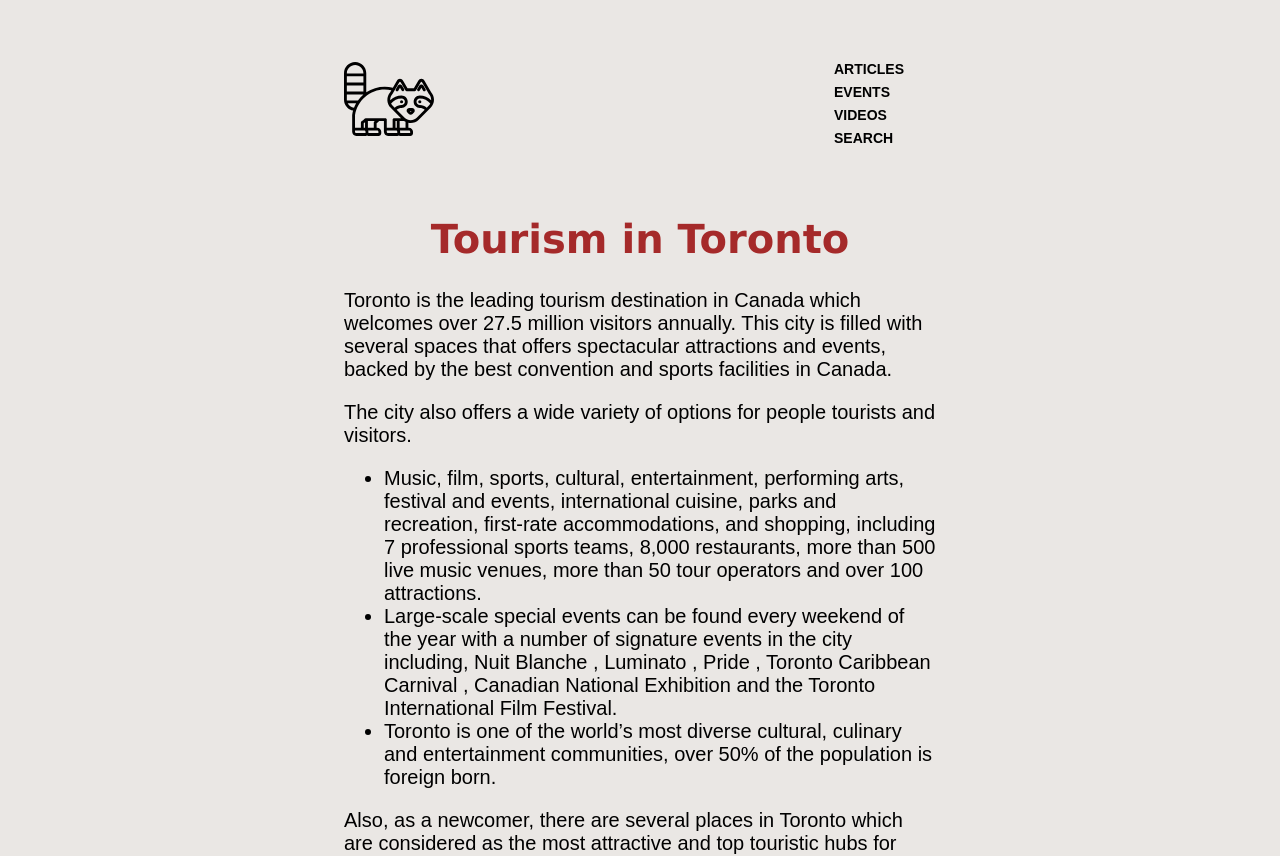
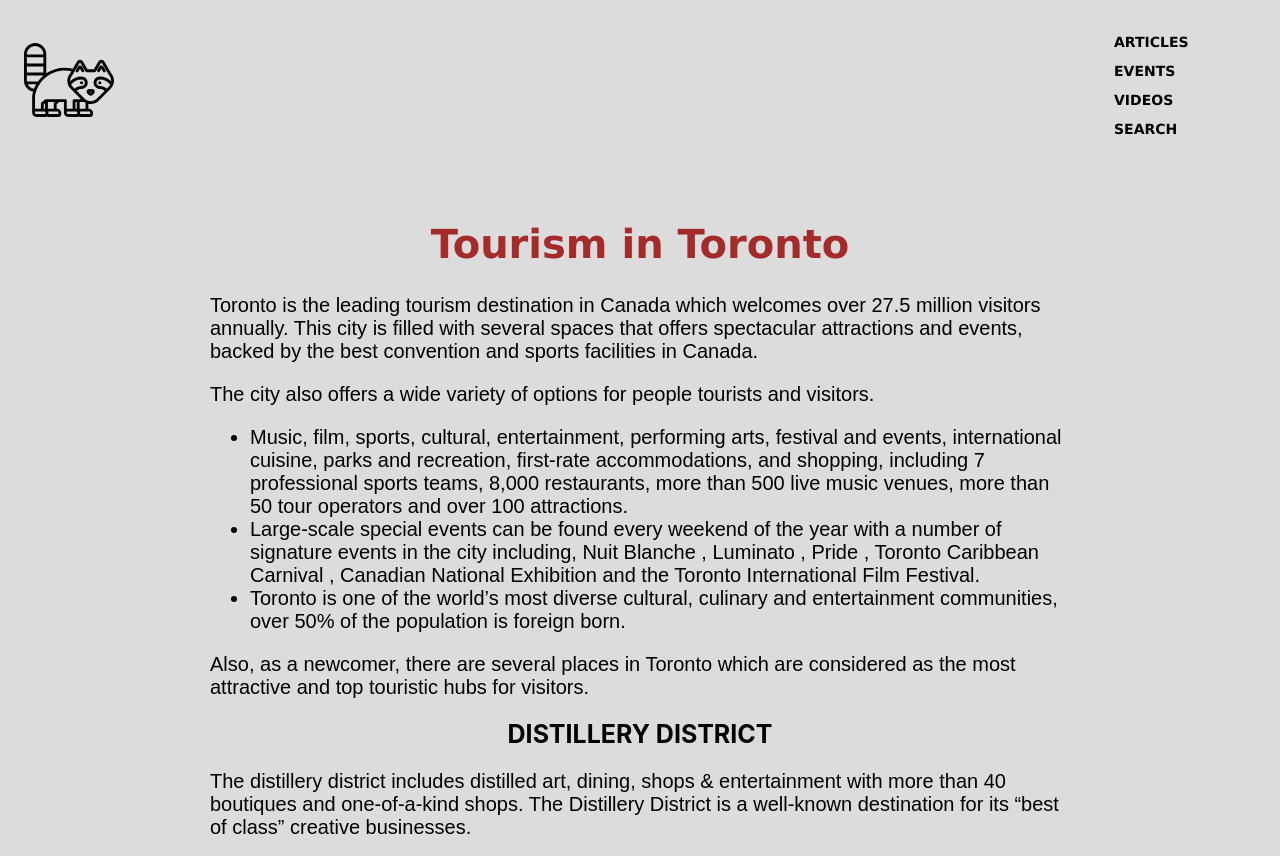
Before and after one commit to eashartanto/webProject-team-7, a plain HTML site: page tourism.html in a window 1280 px wide. Shown: the top 856 px of the page. Drawn offline with Linux system fonts and the light colour scheme; grey boxes are pictures that could not be loaded.

Commit message:
final commit

```diff
--- a/css/tourism.css
+++ b/css/tourism.css
@@ -1,11 +1,20 @@
 body{
+    background-color: gainsboro;
+}
+
+
+main{
     font-family:Arial, Helvetica, sans-serif;
     font-size: 20px;
-    width: 50%;
+    width: 100%;
      height: 20px ;
       padding: 20px;
       margin: 10px auto;
-      max-width: 700px;
+     max-width: 900px;
+
+}
+.header-nav-items{
+    margin-left: 2000px;
 }
 
 h1{
@@ -40,7 +49,8 @@ a:visited {
 }
 
 .header-nav-items{
-    margin-left: 400px;
+    margin-left: 1000px;
+    font-size: 25px;
 }
 
 a:hover {
@@ -63,3 +73,15 @@ h3{
     color: brown;
     text-align: center;
 }
+
+.left-footer-nav-items{
+    margin-right: 700px;
+   margin-top: 7500px;
+    text-decoration: none;
+    font-size: 20px;
+
+  }
+  footer{
+      font-size: 20px;
+
+  }
```
